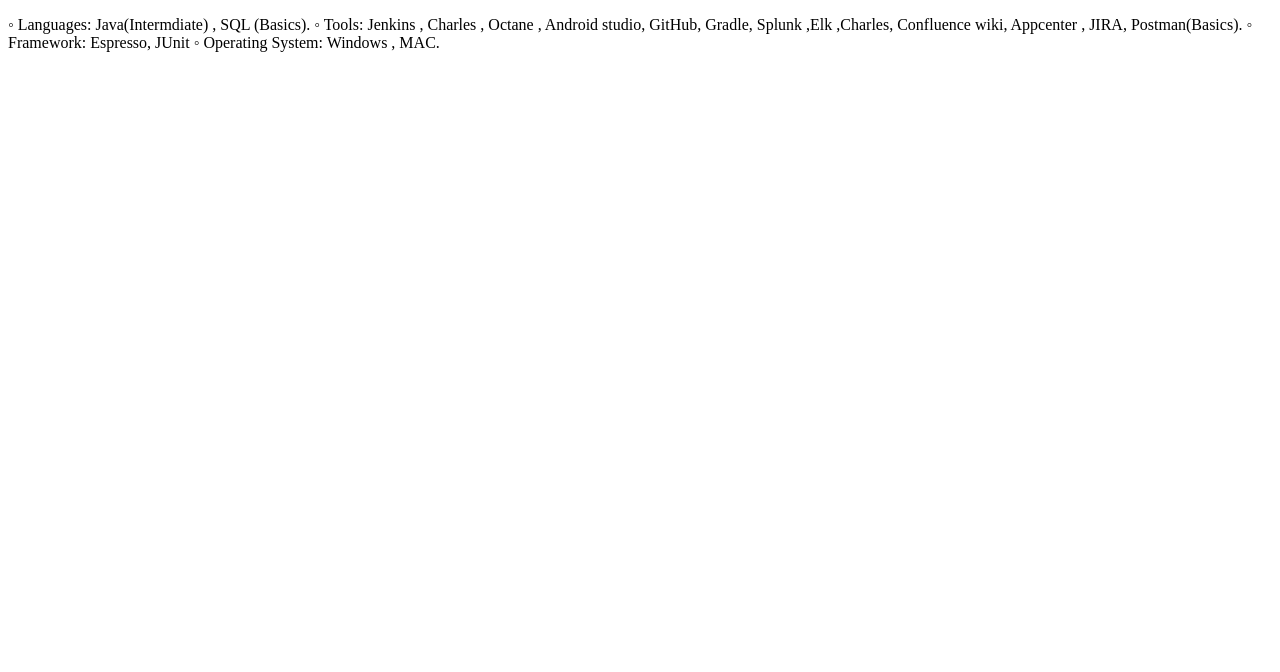
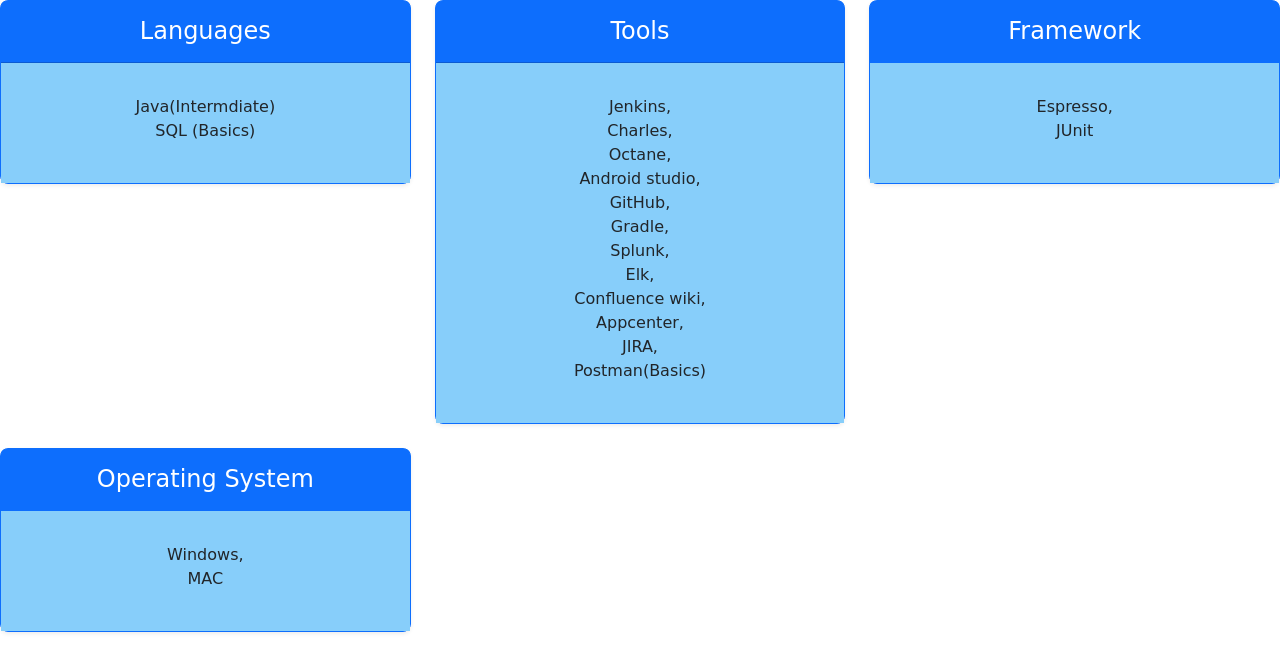
Before and after one commit to Someswaransomesh/Myportfolio, a plain HTML site: page project1.1.html in a window 1280 px wide. Drawn offline with nearby package versions, Linux system fonts and the light colour scheme.

Commit message:
Added boostrap

```diff
--- a/project1.1.html
+++ b/project1.1.html
@@ -4,16 +4,76 @@
     <meta charset="UTF-8">
     <meta name="viewport" content="width=device-width, initial-scale=1.0">
     <title>Myskills</title>
+    <link href="https://cdn.jsdelivr.net/npm/bootstrap@5.3.3/dist/css/bootstrap.min.css" rel="stylesheet" integrity="sha384-QWTKZyjpPEjISv5WaRU9OFeRpok6YctnYmDr5pNlyT2bRjXh0JMhjY6hW+ALEwIH" crossorigin="anonymous">
+    <link  href="project1.css" rel="stylesheet">
+
 </head>
 <body>
+    <div class="row row-cols-1 row-cols-md-3 mb-3 text-center">
+        <div class="col" >
+          <div class="card mb-4 rounded-3 shadow-sm" id="border1" >
+            <div class="card-header py-3" id="head1">
+              <h4 class="my-0 fw-normal">Languages</h4>
+            </div>
+            <div class="card-body">
+              <ul class="list-unstyled mt-3 mb-4">
+                <li>Java(Intermdiate)</li>
+                <li>SQL (Basics)</li>
+              </ul>
+            </div>
+          </div>
+        </div>
+        <div class="col">
+          <div class="card mb-4 rounded-3 shadow-sm" id="border1">
+            <div class="card-header py-3" id="head1">
+              <h4 class="my-0 fw-normal">Tools</h4>
+            </div>
+            <div class="card-body">
+              <ul class="list-unstyled mt-3 mb-4">
+                <li>Jenkins,</li>
+                <li>Charles,</li>
+                <li>Octane,</li>
+                <li>Android studio,</li>
+                <li>GitHub,</li>
+                <li>Gradle,</li>
+                <li>Splunk,</li>
+                <li>Elk,</li>
+                <li>Confluence wiki,</li>
+                <li>Appcenter,</li>
+                <li>JIRA,</li>
+                <li>Postman(Basics)</li>
+              </ul>
+            </div>
+          </div>
+        </div>
+        <div class="col">
+          <div class="card mb-4 rounded-3 shadow-sm border-primary">
+            <div class="card-header py-3 text-bg-primary border-primary" id="head1">
+              <h4 class="my-0 fw-normal">Framework</h4>
+            </div>
+            <div class="card-body">
+              <ul class="list-unstyled mt-3 mb-4">
+                <li>Espresso,</li>
+                <li>JUnit</li>
+              </ul>
+            </div>
+          </div>
+        </div>
+        <div class="col">
+            <div class="card mb-4 rounded-3 shadow-sm border-primary">
+              <div class="card-header py-3 text-bg-primary border-primary" id="head1">
+                <h4 class="my-0 fw-normal">Operating System</h4>
+              </div>
+              <div class="card-body">
+                <ul class="list-unstyled mt-3 mb-4">
+                  <li>Windows,</li>
+                  <li>MAC</li>
+                </ul>
+              </div>
+            </div>
+          </div>
+      </div>
     <div>
-        <p>
-    ◦ Languages: Java(Intermdiate) , SQL (Basics).
-◦ Tools: Jenkins , Charles , Octane , Android studio, GitHub, Gradle, Splunk ,Elk ,Charles,
- Confluence wiki, Appcenter , JIRA, Postman(Basics).
-◦ Framework: Espresso, JUnit
-◦ Operating System: Windows , MAC.
-</p>
 </div>
 </body>
 </html>
--- a/project1.css
+++ b/project1.css
@@ -236,3 +236,26 @@ justify-content: space-between;
  border-radius: 3px;
  font-family:cursive;
 }
+
+/* Bootstrap*/
+
+#head1
+{
+    background-color:rgb(13, 110, 253);
+    color: white;
+    font-family:cursive;
+
+}
+
+#border1,#border2
+{
+    border-color: rgb(13, 110, 253);
+    border-style: solid;
+    font-family:cursive;
+}
+
+.card-body
+{
+    background-color: lightskyblue;
+    font-family:cursive;
+}
```
Also changed, not shown: project1.html (+1 -1 lines).
